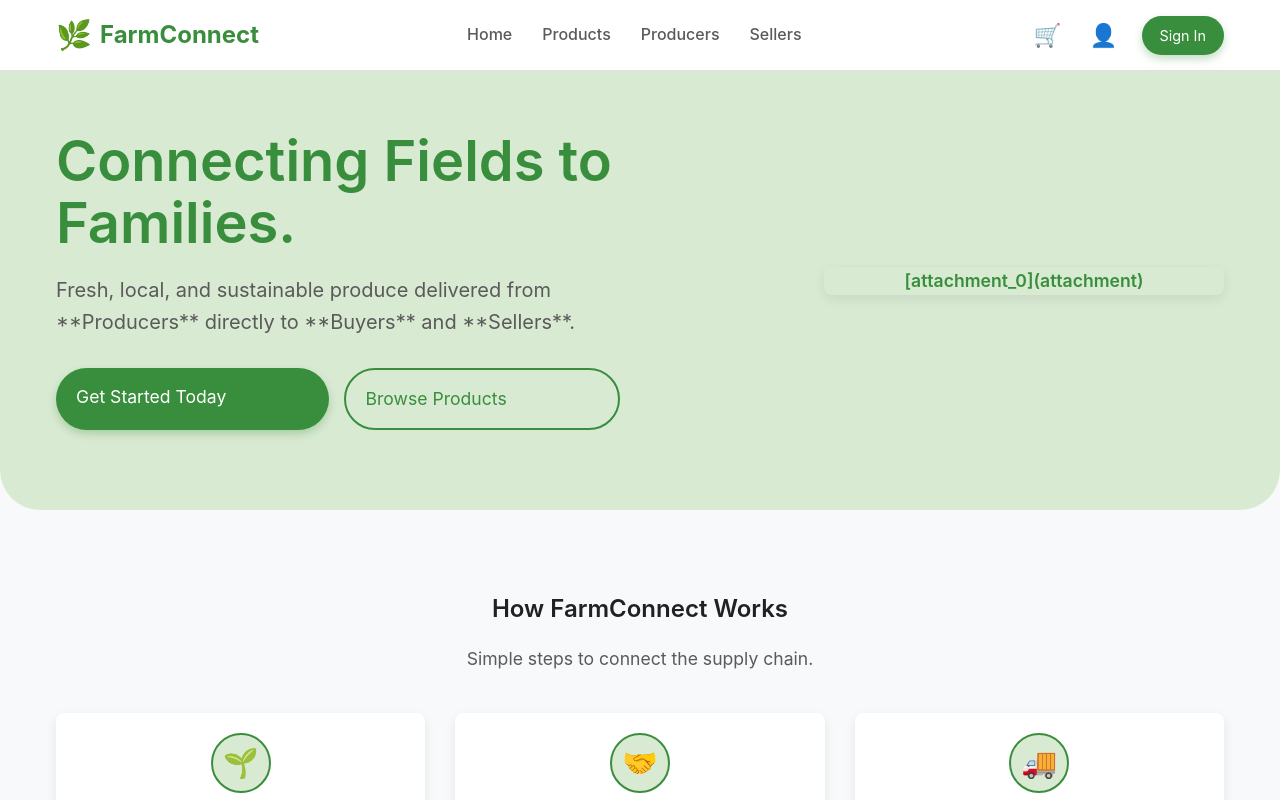
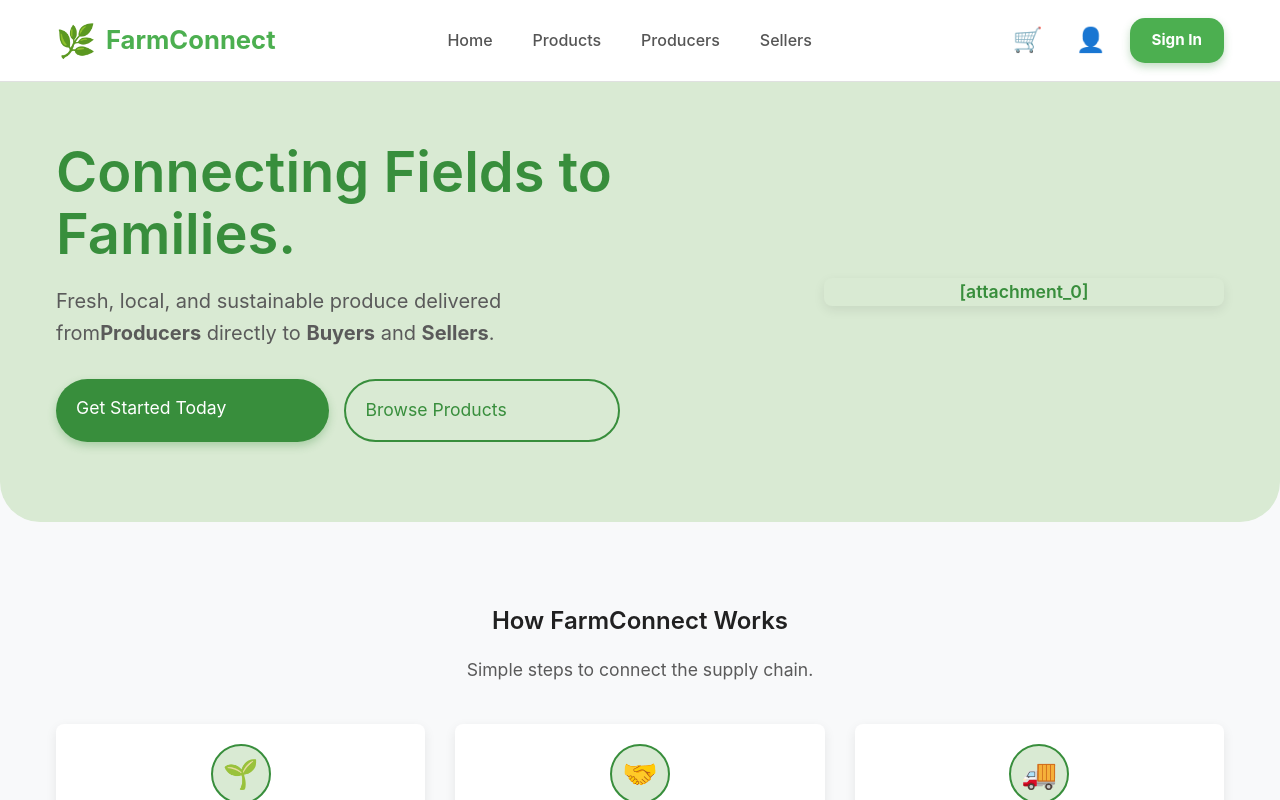
Before and after one commit to INDRA-011/connectfarm, a React (Vite) app: page / in a window 1280 px wide. Shown: the top 800 px of the page. Built offline with nearby package versions, Linux system fonts and the light colour scheme.

Commit message:
commit verification

```diff
--- a/src/components/LandingPage/LandingPage.jsx
+++ b/src/components/LandingPage/LandingPage.jsx
@@ -1,11 +1,36 @@
-import React from "react";
+import React, { useState, useEffect } from "react";
 import Navbar from "../Navbar/Navbar.jsx";
 import Footer from "../Footer/Footer.jsx";
 import CategoryCard from "../CategoryCard/CategoryCard.jsx";
 import HowItWorksStep from "../HowItWorksStep/HowItWorksStep.jsx";
+
 import "./LandingPage.css";
 
 const LandingPage = () => {
+  const [showScroll, setShowScroll] = useState(false);
+
+  // Detect scroll position
+  const handleScroll = () => {
+    const scrollTop = window.pageYOffset || document.documentElement.scrollTop;
+    const windowHeight = window.innerHeight;
+    const documentHeight = document.documentElement.scrollHeight;
+
+    // Show button if user is not at bottom
+    setShowScroll(scrollTop + windowHeight < documentHeight - 100);
+  };
+
+  useEffect(() => {
+    window.addEventListener("scroll", handleScroll);
+    return () => window.removeEventListener("scroll", handleScroll);
+  }, []);
+
+  const scrollToBottom = () => {
+    window.scrollTo({
+      top: document.documentElement.scrollHeight,
+      behavior: "smooth",
+    });
+  };
+
   return (
     <div className="landing-page">
       <Navbar />
@@ -18,7 +43,8 @@ const LandingPage = () => {
               <h1>Connecting Fields to Families.</h1>
               <p>
                 Fresh, local, and sustainable produce delivered from
-                **Producers** directly to **Buyers** and **Sellers**.
+                <strong>Producers</strong> directly to <strong>Buyers</strong>{" "}
+                and <strong>Sellers</strong>.
               </p>
               <div className="hero-ctas">
                 <a href="/signup" className="btn-primary btn-large">
@@ -30,10 +56,7 @@ const LandingPage = () => {
               </div>
             </div>
             <div className="hero-image">
-              {/* Placeholder for a visually stunning, fresh produce image */}
-              <div className="image-placeholder">
-                [attachment_0](attachment)
-              </div>
+              <div className="image-placeholder">[attachment_0]</div>
             </div>
           </div>
         </section>
@@ -80,6 +103,29 @@ const LandingPage = () => {
       </main>
 
       <Footer />
+
+      {/* Scroll to Bottom Button */}
+      {showScroll && (
+        <button
+          onClick={scrollToBottom}
+          style={{
+            position: "fixed",
+            bottom: "30px",
+            right: "30px",
+            padding: "10px 15px",
+            borderRadius: "50%",
+            backgroundColor: "#fd3e3eff",
+            color: "#fff",
+            border: "none",
+            cursor: "pointer",
+            fontSize: "20px",
+            boxShadow: "0 2px 6px rgba(0,0,0,0.3)",
+            zIndex: 1000,
+          }}
+        >
+          ↓
+        </button>
+      )}
     </div>
   );
 };
--- a/src/components/Navbar/Navbar.css
+++ b/src/components/Navbar/Navbar.css
@@ -1,47 +1,65 @@
 /* src/components/Navbar/Navbar.css */
 
+/*
+* 🎨 Navbar Container Colors:
+* - Background: Forced to pure white (#ffffff) to match the new theme.
+* - Border: Updated border color to a light grey.
+*/
 .navbar {
   width: 100%;
-  background-color: var(--color-background-card);
-  border-bottom: 1px solid var(--color-border);
-  padding: 12px 0;
+  background-color: #ffffff; /* Pure white background */
+  border-bottom: 1px solid #e0e0e0; /* Subtle light grey border */
+  padding: 15px 0; /* Slightly increased vertical padding */
   position: sticky;
   top: 0;
   z-index: 100;
+  /* Removed margin, border-radius, and box-shadow to prevent floating effect */
 }
 
 .navbar-content {
   display: flex;
   justify-content: space-between;
   align-items: center;
+  /* Optional: Add a max-width and center it if your content needs constraint */
+  /* max-width: 1200px; */
+  /* margin: 0 auto; */
 }
 
+/*
+* 🌳 Logo Changes:
+* - Color: Clear green accent.
+*/
 .navbar-logo {
-  font-size: 1.5rem;
+  font-size: 1.6rem; /* Slightly larger */
   font-weight: 700;
-  color: var(--color-primary);
+  color: #4caf50; /* Primary green color */
   display: flex;
   align-items: center;
 }
 
 .navbar-logo span {
-  font-size: 1.8rem;
-  margin-right: 8px;
+  font-size: 2rem; /* Larger icon/span */
+  margin-right: 10px;
 }
 
+/*
+* 🔗 Link Changes:
+* - Color: Darker text for better contrast on white background.
+*/
 .navbar-links a {
-  margin: 0 15px;
-  color: var(--color-text-light);
+  margin: 0 20px;
+  color: #555555; /* Dark grey for navigation text */
   font-weight: 500;
   padding: 5px 0;
   position: relative;
+  transition: color 0.3s;
 }
 
 .navbar-links a:hover {
-  color: var(--color-primary);
+  color: #4caf50; /* Green on hover */
 }
 
-/* Underline effect on hover */
+/* Underline effect on hover (Using the new green color) */
 .navbar-links a:hover::after {
   content: "";
   position: absolute;
@@ -49,7 +67,7 @@
   left: 0;
   width: 100%;
   height: 2px;
-  background-color: var(--color-primary);
+  background-color: #4caf50; /* Green underline */
 }
 
 .navbar-actions {
@@ -57,19 +75,40 @@
   align-items: center;
 }
 
+/*
+* 🛒 Icon Changes:
+* - Color: Set to a darker shade.
+*/
 .action-icon {
-  font-size: 1.4rem;
-  color: var(--color-text-light);
-  margin-left: 20px;
+  font-size: 1.5rem;
+  color: #555555; /* Dark grey for icons */
+  margin-left: 25px;
   padding: 4px;
 }
 
 .action-icon:hover {
-  color: var(--color-primary);
+  color: #4caf50; /* Green on hover */
 }
 
+/*
+* ✅ Button Changes:
+* - Background: Primary green color.
+* - Text: White text.
+* - Rounded Corners: Highly rounded edges.
+*/
 .btn-small {
-  padding: 8px 18px;
-  font-size: 0.9rem;
+  background-color: #4caf50; /* Solid green button */
+  color: #ffffff; /* White text on button */
+  padding: 10px 22px; /* Increased padding for a larger button */
+  font-size: 0.95rem;
   margin-left: 20px;
+  border-radius: 15px; /* Highly rounded corners */
+  border: none;
+  font-weight: bold;
+  cursor: pointer;
+  transition: background-color 0.3s;
 }
+
+.btn-small:hover {
+  background-color: #388e3c; /* Darker green on hover */
+}
```
Also changed, not shown: src/components/ScrollToButton.jsx (added, +53 -0 lines).
